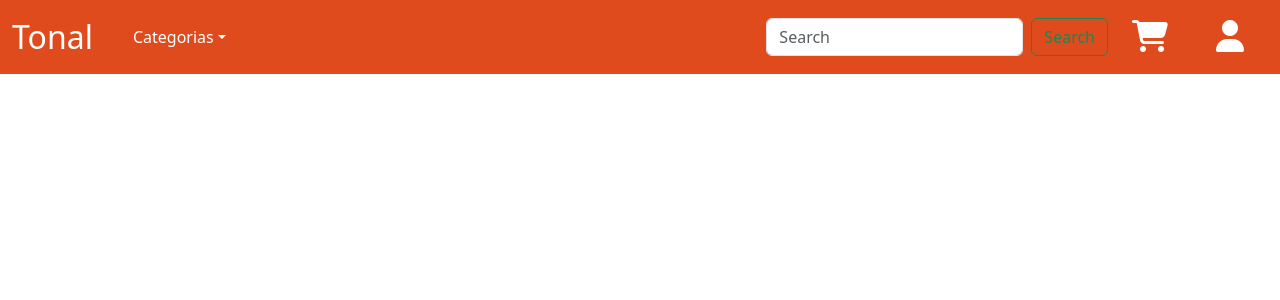
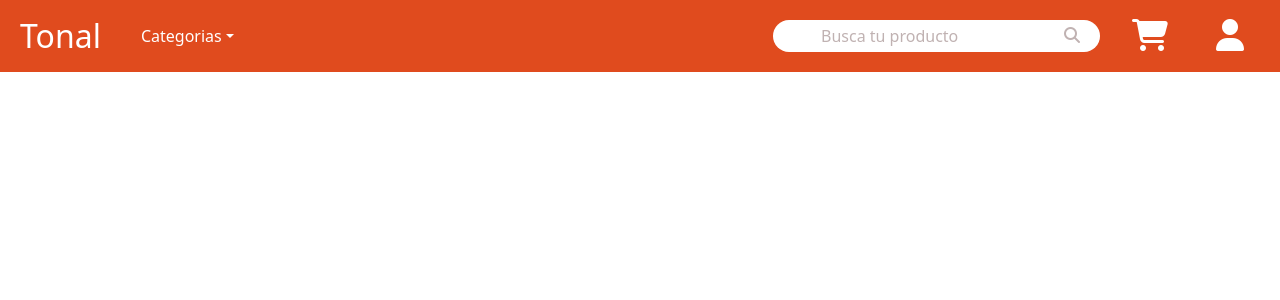
Before and after one commit to Jorge-Antonio-Torres-Lozoya/E-commerce-Front-End, a React (Vite) app: page / in a window 1280 px wide. Shown: the top 300 px of the page. Built offline with nearby package versions, Linux system fonts and the light colour scheme.

Commit message:
finished navbar, initial design

```diff
--- a/src/components/Navbar.jsx
+++ b/src/components/Navbar.jsx
@@ -3,8 +3,8 @@ import '../styles/navbar.css'
 const Navbar = () => {
   return (
     <nav className='navbar navbar-expand-lg navbar-color '>
-      <div className='container-fluid'>
-        <a className='navbar-brand text-white fs-2' href='#'>
+      <div className='container-fluid '>
+        <a className='navbar-brand text-white fs-2 py-1 mx-2' href='#'>
           Tonal
         </a>
         <button
@@ -22,7 +22,7 @@ const Navbar = () => {
           <ul className='navbar-nav me-auto mb-2 mb-lg-0'>
             <li className='nav-item dropdown'>
               <a
-                className='nav-link dropdown-toggle text-white mx-3'
+                className='nav-link dropdown-toggle text-white mx-4'
                 href='#'
                 role='button'
                 data-bs-toggle='dropdown'
@@ -52,16 +52,18 @@ const Navbar = () => {
               </ul>
             </li>
           </ul>
-          <form className='d-flex' role='search'>
-            <input
-              className='form-control me-2'
-              type='search'
-              placeholder='Search'
-              aria-label='Search'
-            />
-            <button className='btn btn-outline-success' type='submit'>
-              Search
-            </button>
+          <form className='d-flex ' role='search'>
+            <div className='input-group-search'>
+              <input
+                className=' me-2 px-5 input-search'
+                type='search'
+                placeholder='Busca tu producto'
+                aria-label='Search'
+              />
+              <button className='px-1 py-1 fa fa-search icon-search' type='submit' />
+              {/* <i className='fa fa-search icon-search' /> */}
+            </div>
+
           </form>
           <ul className='tx-none mx-4 my-auto navbar-nav gap-5'>
             <li className='nav-item '>
--- a/src/styles/navbar.css
+++ b/src/styles/navbar.css
@@ -1,7 +1,37 @@
-.navbar-color{
-    background-color:#E04B1E;
+.navbar-color {
+    background-color: #E04B1E;
     color: white;
 }
-.tx-none{
+
+.tx-none {
     list-style: none;
 }
+
+.input-group-search {
+    position: relative;
+
+}
+
+.input-search {
+    padding-right: 2em;
+    border-radius: 50px;
+    border: 0;
+    height: 2em;
+}
+
+.input-search::placeholder {
+    color: #C0B2B2;
+}
+
+.input-search:focus {
+    border: 0;
+}
+
+.icon-search {
+    position: absolute;
+    right: 1.5em;
+    top: 3px;
+    color: #C0B2B2;
+    background-color: transparent;
+    border: 0;
+}
```
